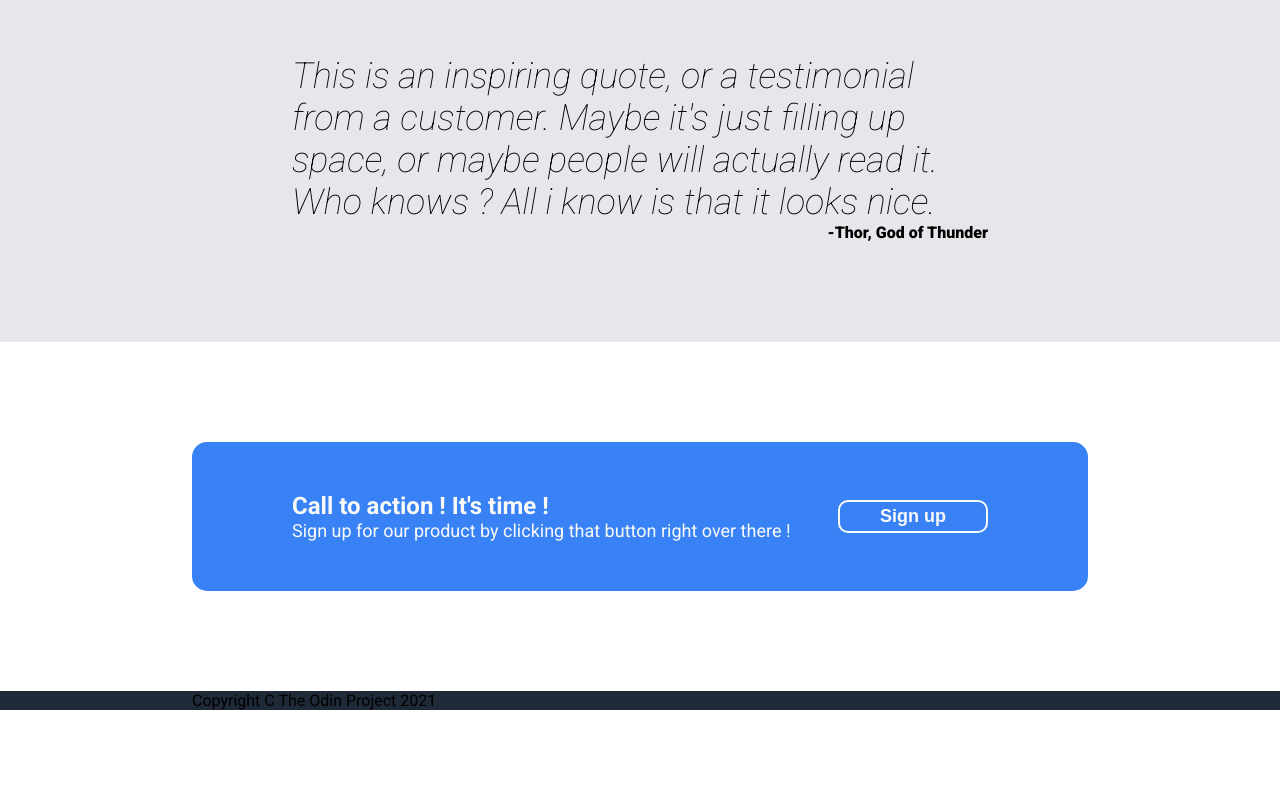
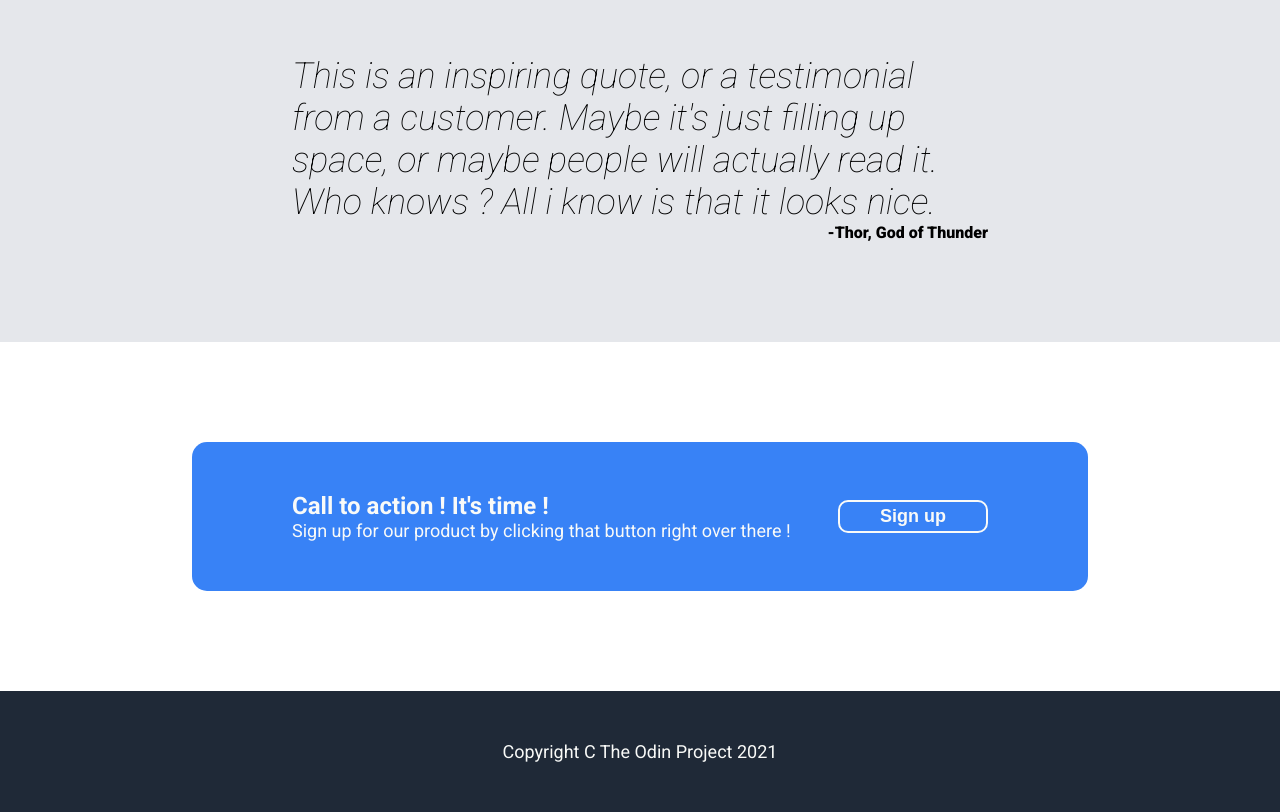
Before and after one commit to MNTJN/landing-page, a plain HTML site: page index.html in a window 1280 px wide. Shown: the part 1004-1816 px from the top of the page. Before the commit the page ends 1714 px from the top, so only its background shows below. Drawn offline with Linux system fonts and the light colour scheme.

Commit message:
final commit - completed the project

```diff
--- a/index.html
+++ b/index.html
@@ -3,6 +3,7 @@
     <meta charset="UTF-8">
     <meta http-equiv="X-UA-Compatible" content="IE=edge">
     <meta name="viewport" content="width=device-width, initial-scale=1.0">
+    <link rel="icon" type="image/x-icon" href="./images/top_logo.svg">
     <link rel="stylesheet" href="./style.css">
     <title>TOP Project n°1 | Landing Page</title>
 </head>
--- a/style.css
+++ b/style.css
@@ -181,3 +181,9 @@ main h2{
 footer{
     background-color: #1F2937;
 }
+.footer-container{
+    padding: 50px;
+    text-align: center;
+    color: #f9faf8;
+    font-size: 18px;
+}
```
